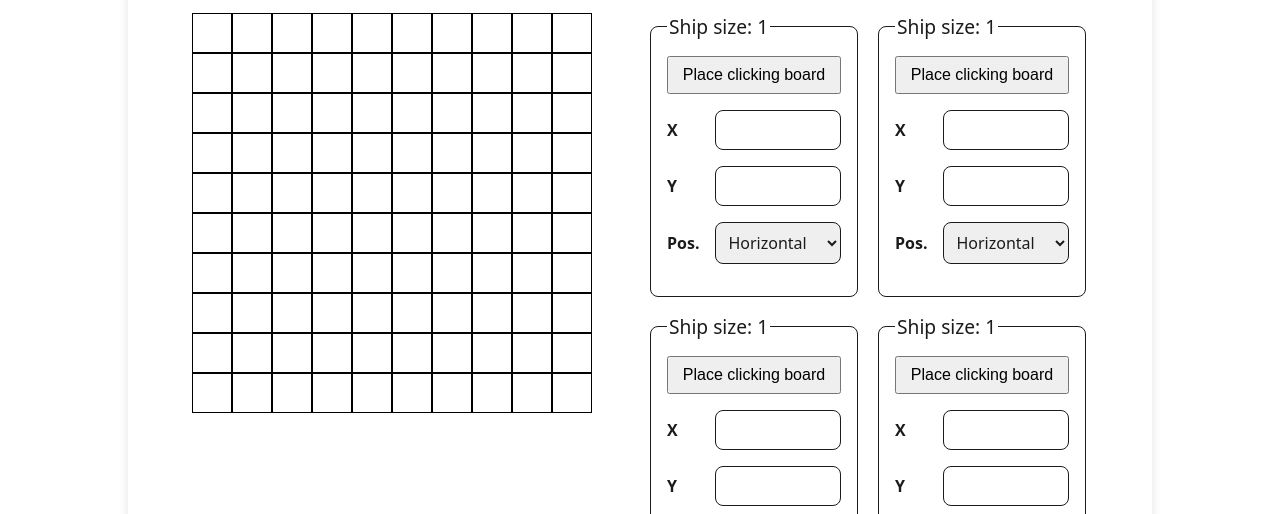
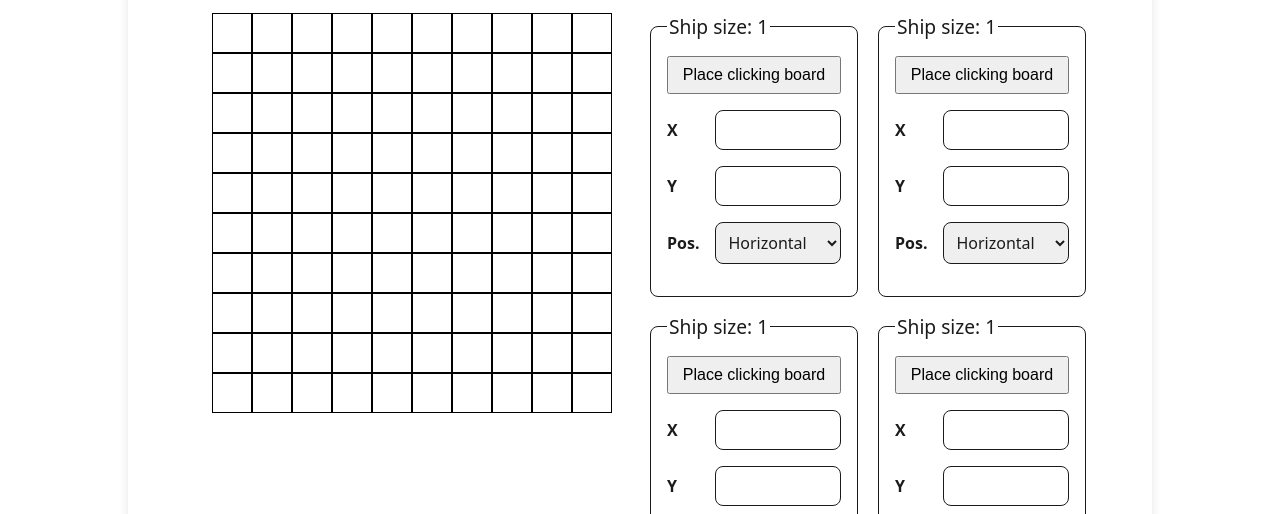
Before and after one commit to leandroesposito/top-battleship, a website built with webpack: page src/template.html in a window 1280 px wide. Shown: the part 286-800 px from the top of the page. Built offline with nearby package versions, Linux system fonts and the light colour scheme.

Commit message:
Add gameboard positioning

```diff
--- a/src/setupBoard.css
+++ b/src/setupBoard.css
@@ -122,3 +122,14 @@ place-ship-button
   translate: 5px 5px;
   box-shadow: none;
 }
+
+.board-container {
+  display: flex;
+  justify-content: center;
+  align-items: start;
+}
+
+.gameboard {
+  position: sticky;
+  top: 25vh;
+}
```
